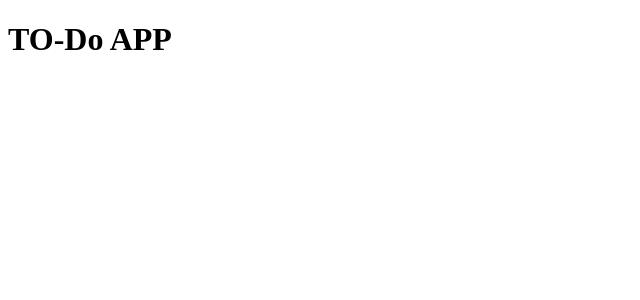
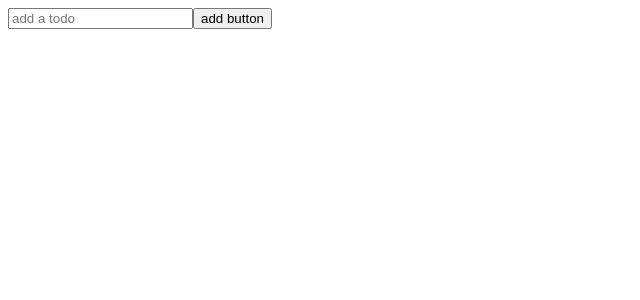
Before and after one commit to Anjana-Paul-14/TO-DO, a React (Create React App) app: page / in a window 1280 px wide. Shown: the top 300 px of the page, without its empty margins (0-640 px from the left). Built offline with nearby package versions, Linux system fonts and the light colour scheme.

Commit message:
added form to Tofo Form

```diff
--- a/src/App.js
+++ b/src/App.js
@@ -1,9 +1,12 @@
 import './App.css';
+import TodoForm from './components/TodoForm';
+
+
 
 function App() {
   return (
     <div className="todo-app">
-      <h1>TO-Do APP</h1>
+     <TodoForm />
     </div>
   );
 }
--- a/src/components/TodoForm.js
+++ b/src/components/TodoForm.js
@@ -1,9 +1,33 @@
 import React,{useState} from 'react'
 
-function Todoform() {
+function TodoForm() {
+  const[input, setInput] = useState("");
+  // const handleChange = e => {
+  //   setInput(e.target.value);
+  // }
+  // const handleSubmit = e =>{
+  //   e.preventDefault();
+
+  //   props.onSubmit({
+  //     id: Math.floor(Math.random() * 10000),
+  //     text: input
+  //   });
+    // setInput=("")
+  // };
+
   return (
-    <form action=""></form>
+    <form className='todo-form' >
+      <input
+      type="text"
+      placeholder='add a todo'
+      value={input} name='text'
+      className='todo-input'
+      // onChange={handleChange}
+      />
+
+      <button className='todo-button'>add button </button>
+    </form>
   )
 }
 
-export default Todoform
+export default TodoForm;
```
